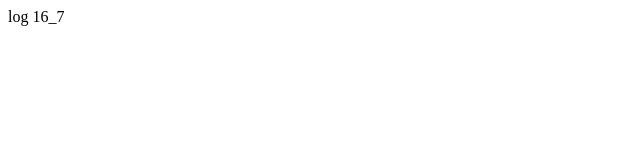
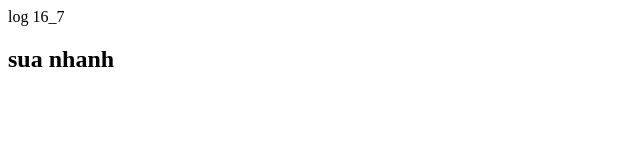
Before and after one commit to Mailaovn/duan16_7, a plain HTML site: page index.html in a window 1280 px wide. Shown: the whole page, without its empty margins (0-640 px from the left). Drawn offline with Linux system fonts and the light colour scheme.

Commit message:
1suanhanh

```diff
--- a/index.html
+++ b/index.html
@@ -7,5 +7,6 @@
   </head>
   <body>
     log 16_7
+    <h2>sua nhanh</h2>
   </body>
 </html>
```
